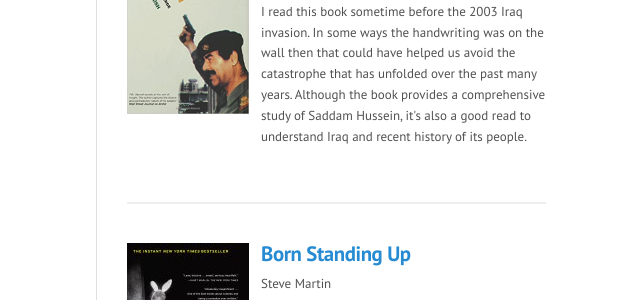
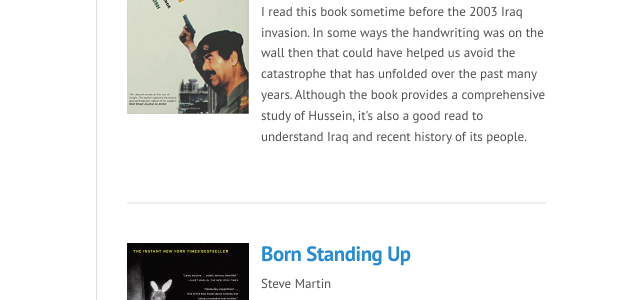
Before and after one commit to qasar/qasar.github.io, a Jekyll site: the page built from books.md, in a window 1280 px wide and 900 px high, scrolled down 4220 px. Shown: the part 257-557 px from the top of the window, without its empty margins (163-803 px from the left). Built offline with Jekyll 4.4.1, drawn with Linux system fonts in a browser that asks for light colours.

Commit message:
Update books.md

```diff
--- a/books.md
+++ b/books.md
@@ -178,7 +178,7 @@ permalink: /books/
 
 <p>Said K. Aburish</p>
 
-<p>I read this book sometime before the 2003 Iraq invasion. In some ways the handwriting was on the wall then that could have helped us avoid the catastrophe that has unfolded over the past many years. Although the book provides a comprehensive study of Saddam Hussein, it's also a good read to understand Iraq and recent history of its people.</p>
+<p>I read this book sometime before the 2003 Iraq invasion. In some ways the handwriting was on the wall then that could have helped us avoid the catastrophe that has unfolded over the past many years. Although the book provides a comprehensive study of Hussein, it's also a good read to understand Iraq and recent history of its people.</p>
 </div>
 <hr>
 
```
